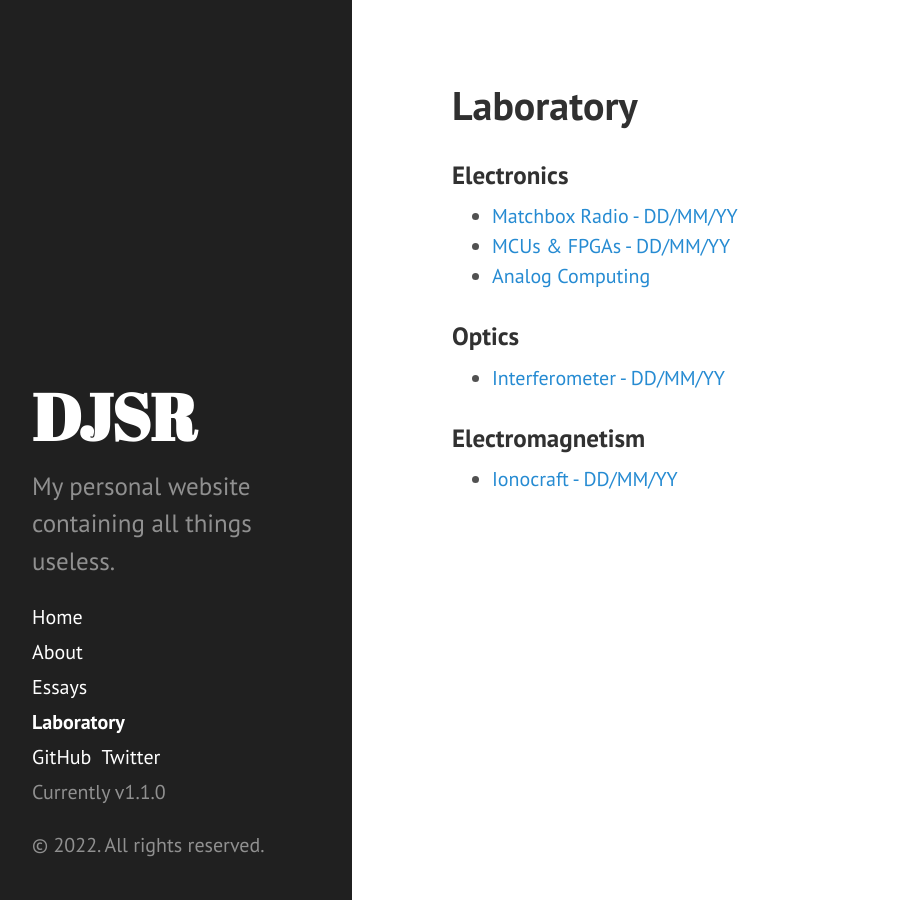
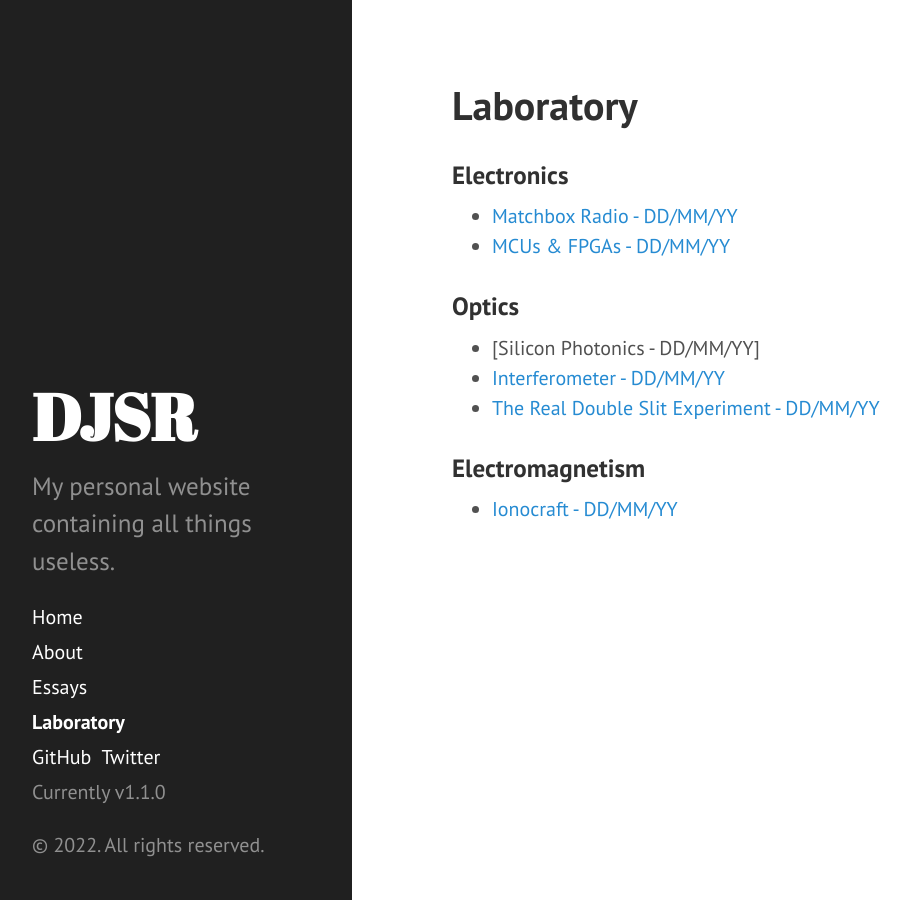
Before and after one commit to dansomrob/dansomrob.github.io, a Jekyll site: the page built from lab/index.md, in a window 1280 px wide. Shown: the whole page, without its empty margins (8-918 px from the left). Built offline with Jekyll 4.4.1, drawn with Linux system fonts in a browser that asks for light colours.

Commit message:
Update index.md

```diff
--- a/lab/index.md
+++ b/lab/index.md
@@ -5,12 +5,13 @@ title: Laboratory
 ### Electronics
 
 * [Matchbox Radio - DD/MM/YY]()
-* [MCUs & FPGAs - DD/MM/YY]({{ site.url }}/lab/micro)
-* [Analog Computing]()
+* [MCUs & FPGAs - DD/MM/YY]()
 
 ### Optics
 
+* [Silicon Photonics - DD/MM/YY]
 * [Interferometer - DD/MM/YY]()
+* [The Real Double Slit Experiment - DD/MM/YY]()
 
 ### Electromagnetism
 
```
